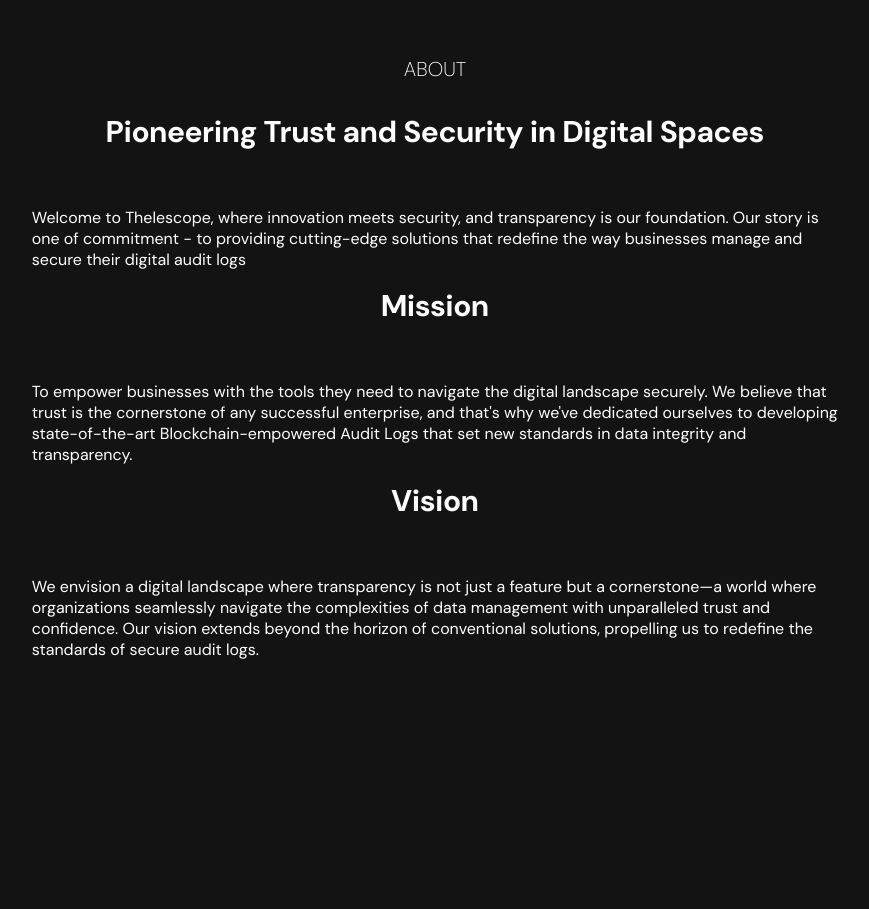
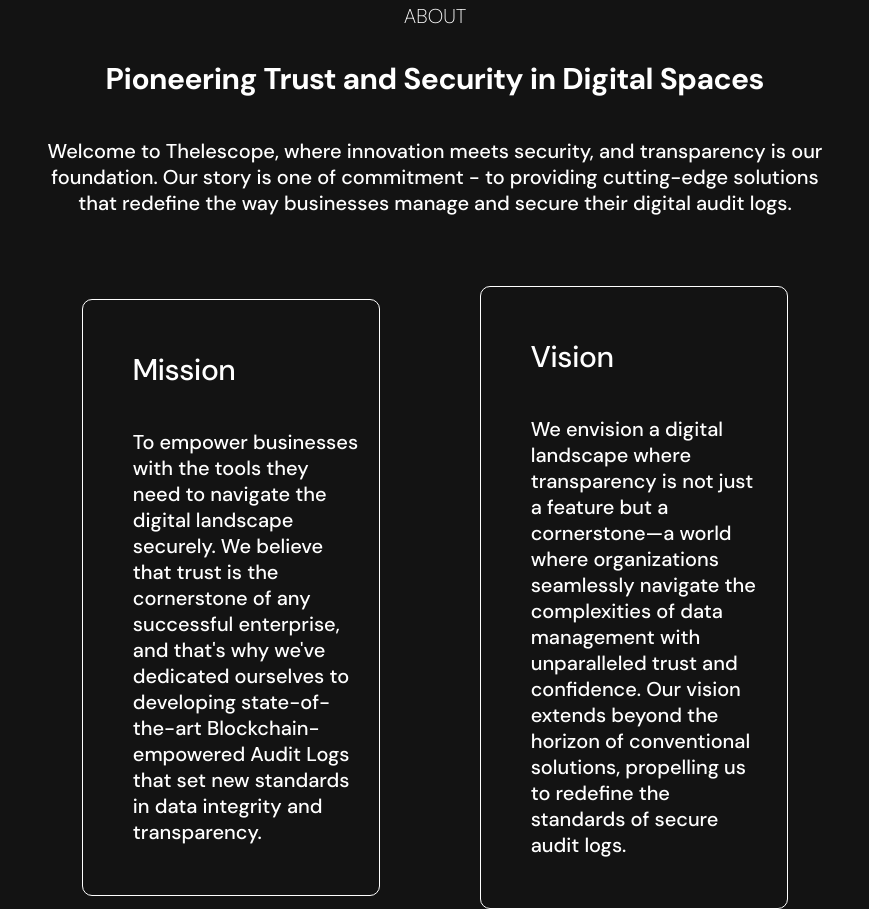
Before and after one commit to map-soriano/thelescope-landing-page, a plain HTML site: page index.html in a window 1280 px wide. Shown: the part 902-1811 px from the top of the page, without its empty margins (205-1074 px from the left). Drawn offline with Linux system fonts and the light colour scheme.

Commit message:
Style about section

```diff
--- a/index.html
+++ b/index.html
@@ -38,14 +38,15 @@
                 <div>
                     <h4>About</h4>
                     <h3>Pioneering Trust and Security in Digital Spaces</h3>
-                    <p>
+                    <p class="section-p">
                         Welcome to Thelescope, where innovation meets security, and transparency is our foundation.
                         Our story is one of commitment - to providing cutting-edge solutions that redefine the way businesses manage
-                        and secure their digital audit logs
+                        and secure their digital audit logs.
                     </p>
                 </div>
 
-                <div>
+                <div id="about-mission-vision">
+                    <div class="about-mission-vision-format">
                         <h3>Mission</h3>
                         <p>
                             To empower businesses with the tools they need to navigate the digital landscape securely. We believe
@@ -55,7 +56,7 @@
                         </p>
                     </div>
 
-                <div>
+                    <div class="about-mission-vision-format">
                         <h3>Vision</h3>
                         <p>
                             We envision a digital landscape where transparency is not just a feature but a cornerstone—a world
@@ -64,6 +65,8 @@
                             redefine the standards of secure audit logs.
                         </p>
                     </div>
+                </div>
+
             </section>
 
             <section id="services">
--- a/style.css
+++ b/style.css
@@ -29,6 +29,13 @@
     margin-top: 0;
     margin-bottom: 0;
     padding-bottom: 30px;
+}
+
+.section-p {
+    font-size: 20px;
+    font-weight: 500;
+    text-align: center;
+    margin-top: 0;
 }
 
 nav {
@@ -129,8 +136,41 @@
 }
 
 #about {
+    height: 100vh;
     display: flex;
     flex-direction: column;
     justify-content: center;
     padding: 0 10% 30% 10%;
 }
+
+#about-mission-vision {
+    display: flex;
+    flex-direction: row;
+    justify-content: center;
+    align-items: center;
+    padding-top: 50px;
+}
+
+.about-mission-vision-format {
+    border: #fff solid 1px;
+    border-radius: 10px;
+    margin-left: 50px;
+    margin-right: 50px;
+    padding: 50px 20px 50px 50px;
+}
+
+.about-mission-vision-format h3 {
+    font-size: 30px;
+    text-align: left;
+    font-weight: 500;
+    margin-top: 0;
+    margin-bottom: 0;
+}
+
+.about-mission-vision-format p {
+    font-size: 20px;
+    font-weight: 500;
+    text-align: left;
+    margin-top: 0;
+    margin-bottom: 0;
+}
```
Lines whose indentation alone changed are shown as unchanged.
